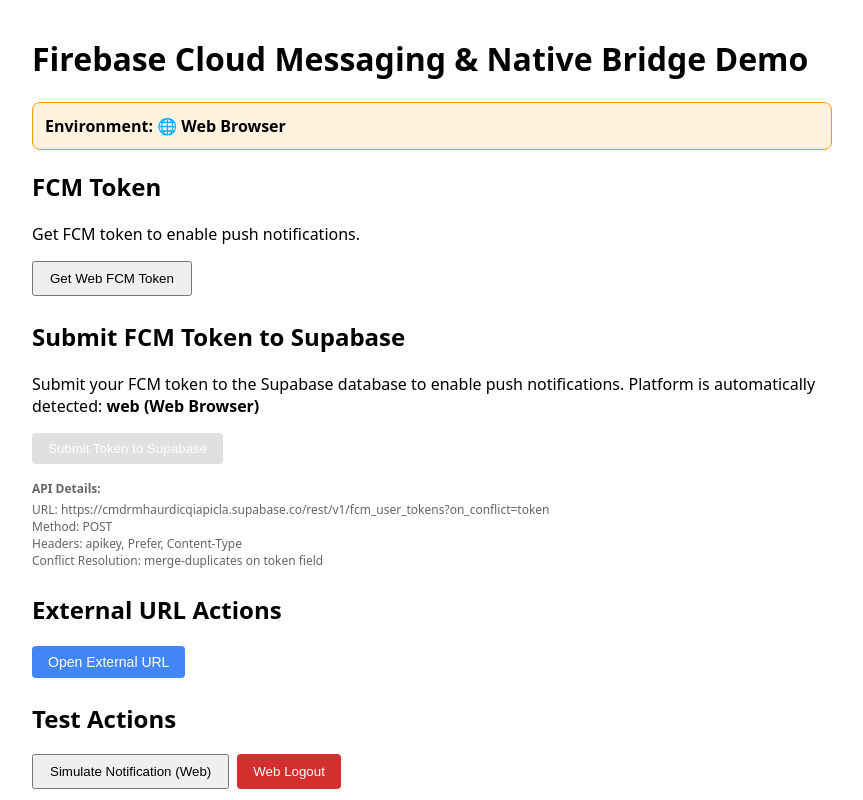
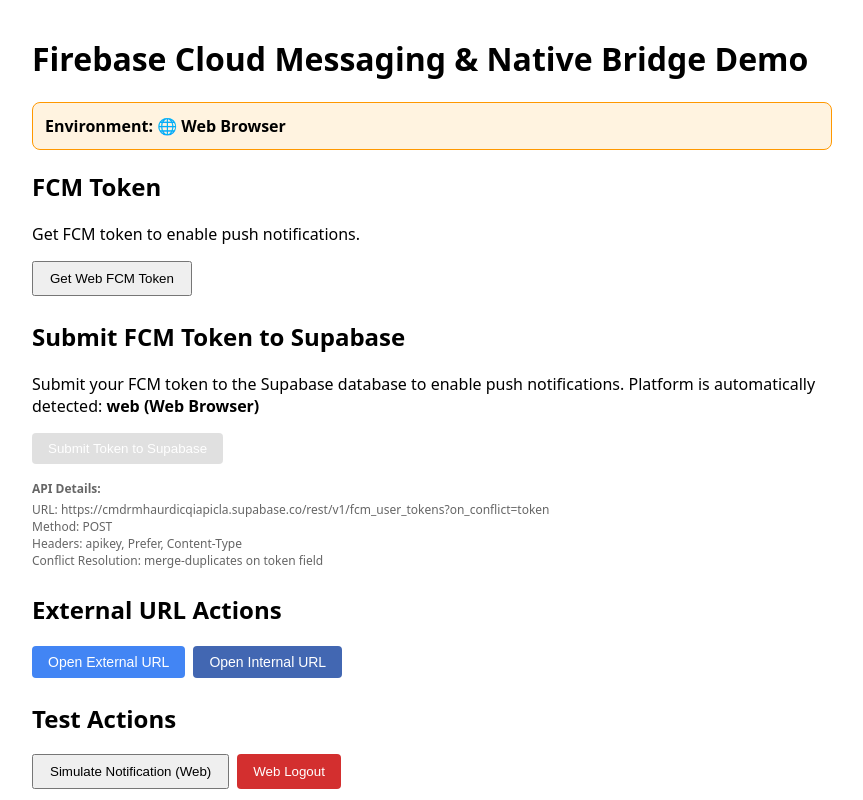
Before and after one commit to az-coder-123/fcm-web-demo, a Next.js app: page / in a window 1280 px wide. Shown: the top 800 px of the page, without its empty margins (208-1071 px from the left). Built offline with nearby package versions, Linux system fonts and the light colour scheme; no server answers.

Commit message:
feat: add internal URL handling in ExternalUrlActions component

```diff
--- a/components/ExternalUrlActions.js
+++ b/components/ExternalUrlActions.js
@@ -23,6 +23,28 @@
         openExternalUrl('https://www.google.com');
     };
 
+    const openInternallUrl = async (url) => {
+        if (isNativeApp) {
+            try {
+                const response = await window.flutter_inappwebview.callHandler('openInternalUrl', url);
+                if (!response?.success) {
+                    console.error('Failed to open external URL:', response?.error);
+                    alert('Failed to open URL: ' + (response?.error || 'Unknown error'));
+                }
+            } catch (error) {
+                console.error('Error calling openExternalUrl:', error);
+                alert('Failed to open URL: ' + error.message);
+            }
+        } else {
+            // Fallback to window.open for web browser
+            window.open(url, '_blank');
+        }
+    };
+
+    const handleOpenInternalUrl = () => {
+        openInternallUrl('https://www.facebook.com');
+    };
+
     return (
         <section style={{ marginBottom: 24 }}>
             <h2>External URL Actions</h2>
@@ -41,6 +63,20 @@
                 >
                     Open External URL
                 </button>
+                <button
+                    onClick={handleOpenInternalUrl}
+                    style={{
+                        padding: '8px 16px',
+                        background: '#4267B2',
+                        color: 'white',
+                        border: 'none',
+                        borderRadius: 4,
+                        cursor: 'pointer',
+                        fontSize: '14px'
+                    }}
+                >
+                    Open Internal URL
+                </button>
             </div>
         </section>
     );
```
